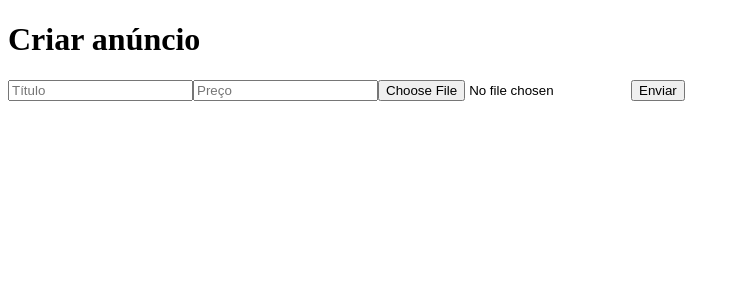
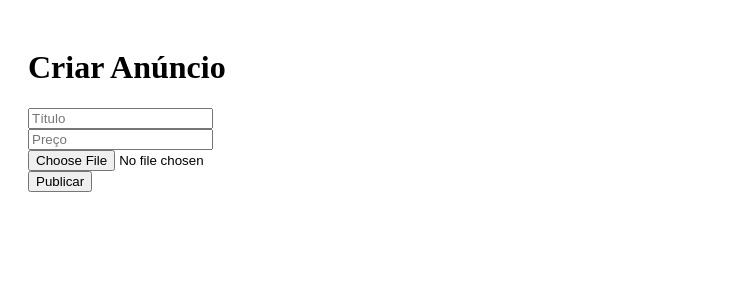
Before and after one commit to leduardoprofissional/vend-aqui, a React (Vite) app in the folder frontend/: page /create in a window 1280 px wide. Shown: the top 300 px of the page, without its empty margins (0-740 px from the left). Built offline with nearby package versions, Linux system fonts and the light colour scheme.

Commit message:
Update CreateAd.jsx

```diff
--- a/frontend/src/pages/CreateAd.jsx
+++ b/frontend/src/pages/CreateAd.jsx
@@ -7,33 +7,43 @@ export default function CreateAd() {
   const [image, setImage] = useState(null);
 
   const handleSubmit = async () => {
-    try {
     let imageUrl = "";
 
     if (image) {
       const formData = new FormData();
       formData.append("image", image);
-
       const res = await api.post("/upload", formData);
       imageUrl = res.data.image;
     }
 
     await api.post("/ads", { title, price, image: imageUrl });
 
-      alert("Anúncio criado");
-    } catch (err) {
-      console.error(err);
-      alert("Erro ao criar anúncio");
-    }
+    alert("Anúncio criado!");
+    window.location.href = "/";
   };
 
   return (
-    <div>
-      <h1>Criar anúncio</h1>
-      <input placeholder="Título" onChange={e => setTitle(e.target.value)} />
-      <input placeholder="Preço" onChange={e => setPrice(e.target.value)} />
-      <input type="file" onChange={e => setImage(e.target.files[0])} />
-      <button onClick={handleSubmit}>Enviar</button>
+    <div style={{ padding: 20 }}>
+      <h1>Criar Anúncio</h1>
+
+      <input
+        placeholder="Título"
+        onChange={e => setTitle(e.target.value)}
+      /><br />
+
+      <input
+        placeholder="Preço"
+        onChange={e => setPrice(e.target.value)}
+      /><br />
+
+      <input
+        type="file"
+        onChange={e => setImage(e.target.files[0])}
+      /><br />
+
+      <button onClick={handleSubmit}>
+        Publicar
+      </button>
     </div>
   );
 }
```
Lines whose indentation alone changed are shown as unchanged.
